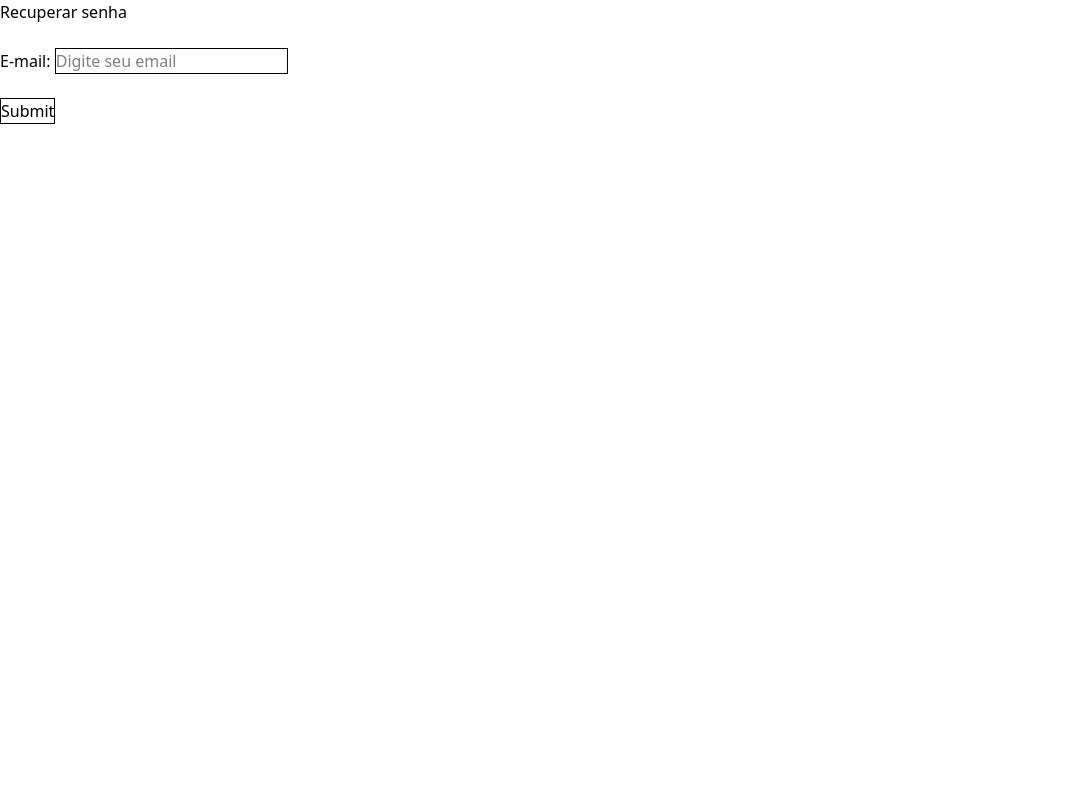
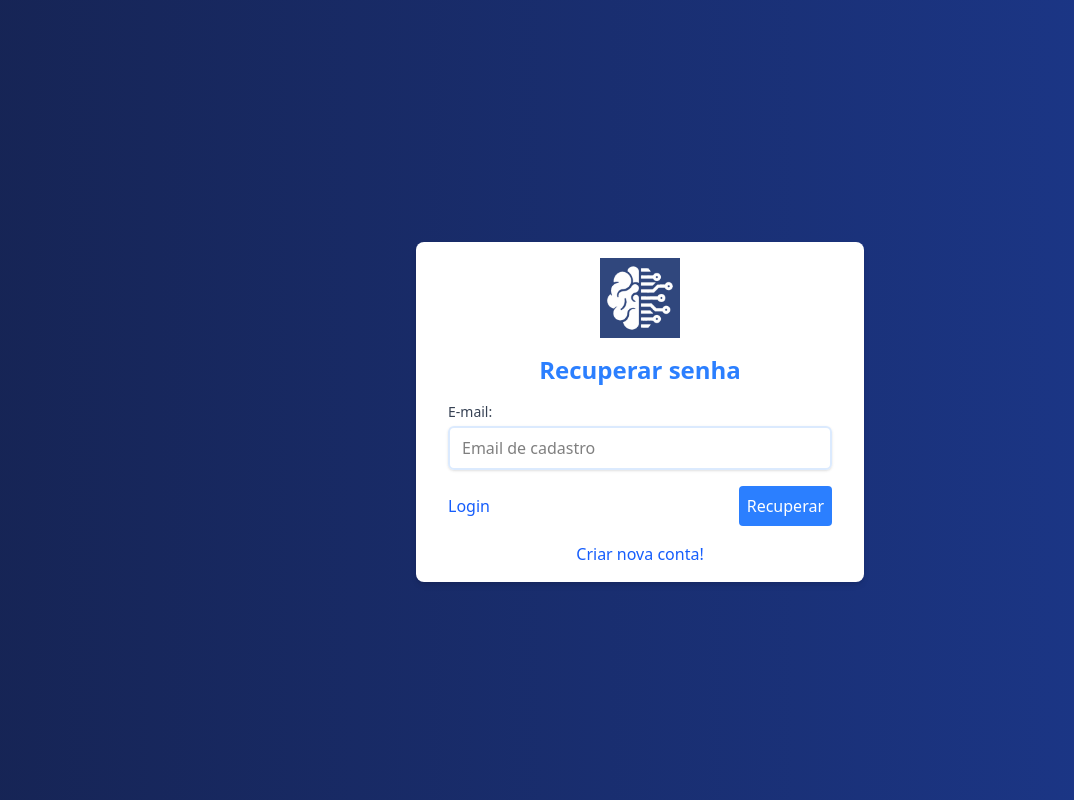
Before and after one commit to Uriel-Rodrigues/front-end-REACT, a Next.js app: page /recover-password in a window 1280 px wide. Shown: the whole page, without its empty margins (0-1074 px from the left). Built offline with nearby package versions, Linux system fonts and the light colour scheme.

Commit message:
recover_password- layout

```diff
--- a/src/app/recover-password/page.tsx
+++ b/src/app/recover-password/page.tsx
@@ -10,6 +10,7 @@ import { yupResolver } from "@hookform/resolvers/yup";
 //biblioteca para gerenciar formulario
 import { useForm } from "react-hook-form";
 import { useState } from "react";
+import Link from "next/link";
 
 //esquema de validação yup
 const schema = yup.object().shape({
@@ -73,10 +74,18 @@ export default function RecoverPassword () {
         }
     }
     return(
-        <div>
+        <div className="bg-login">
 
-            <h1>Recuperar senha</h1>
-            <br />
+            {/* div central */}
+            <div className="card-login">
+
+                {/* div com a imagem */}
+                <div className="logo-wrapper-login">
+                    <img src="/image/curso_ia_unimontes-500x500.png" alt="logo" className="logo-login"></img>
+                </div>
+
+                <h1 className="title-login">Recuperar senha</h1>
+
                 {/* mostrar carregando */}
                 {loading && <p>carregando...</p>}
                 {/* exibir erro se ouver */}
@@ -84,24 +93,36 @@ export default function RecoverPassword () {
                 {/* exibir sucesso se ouver  */}
                 {success && <p style= {{color: "#3CB648"}}>{success}</p>}
 
-            <form onSubmit={handleSubmit(onSubmit)}>
+                {/* div com formulario */}
                 <div>
-                    <label htmlFor="email">E-mail: </label>
+                    <form onSubmit={handleSubmit(onSubmit)} className="mt-4">
+                        <div className="form-group-login ">
+                            <label htmlFor="email" className="form-label-login">E-mail: </label>
                             <input
                                 id="email"
                                 type="text"
-                        placeholder="Digite seu email"
-                        className="border"
+                                placeholder="Email de cadastro"
+                                className="form-input-login"
                                 {...register('email')}
                             />
                             {/* exibir erro de validação de campo */}
-                    {errors.email && <p style={{color: "#AB080B"}}>{errors.email.message}</p>}
+                            {errors.email && <p className="alert-danger">{errors.email.message}</p>}
                         </div>
-                <br />
-                <button type="submit" disabled = {loading} className="border">
-                    {loading ? "carregando..." : "Submit"}
+
+                        <div className="btn-group-login">
+                            <Link href={'/login'} className="link-login">Login</Link>
+
+                            <button type="submit" disabled = {loading} className="btn-primary-md">
+                                {loading ? "carregando..." : "Recuperar"}
                             </button>
+                        </div>
+
+                        <div className="mt-4 text-center">
+                            <Link href={'/login/create'} className="link-login">Criar nova conta!</Link>
+                        </div>
                     </form>
+                </div>
+            </div>
         </div>
     )
 }
```
Lines whose indentation alone changed are shown as unchanged.
